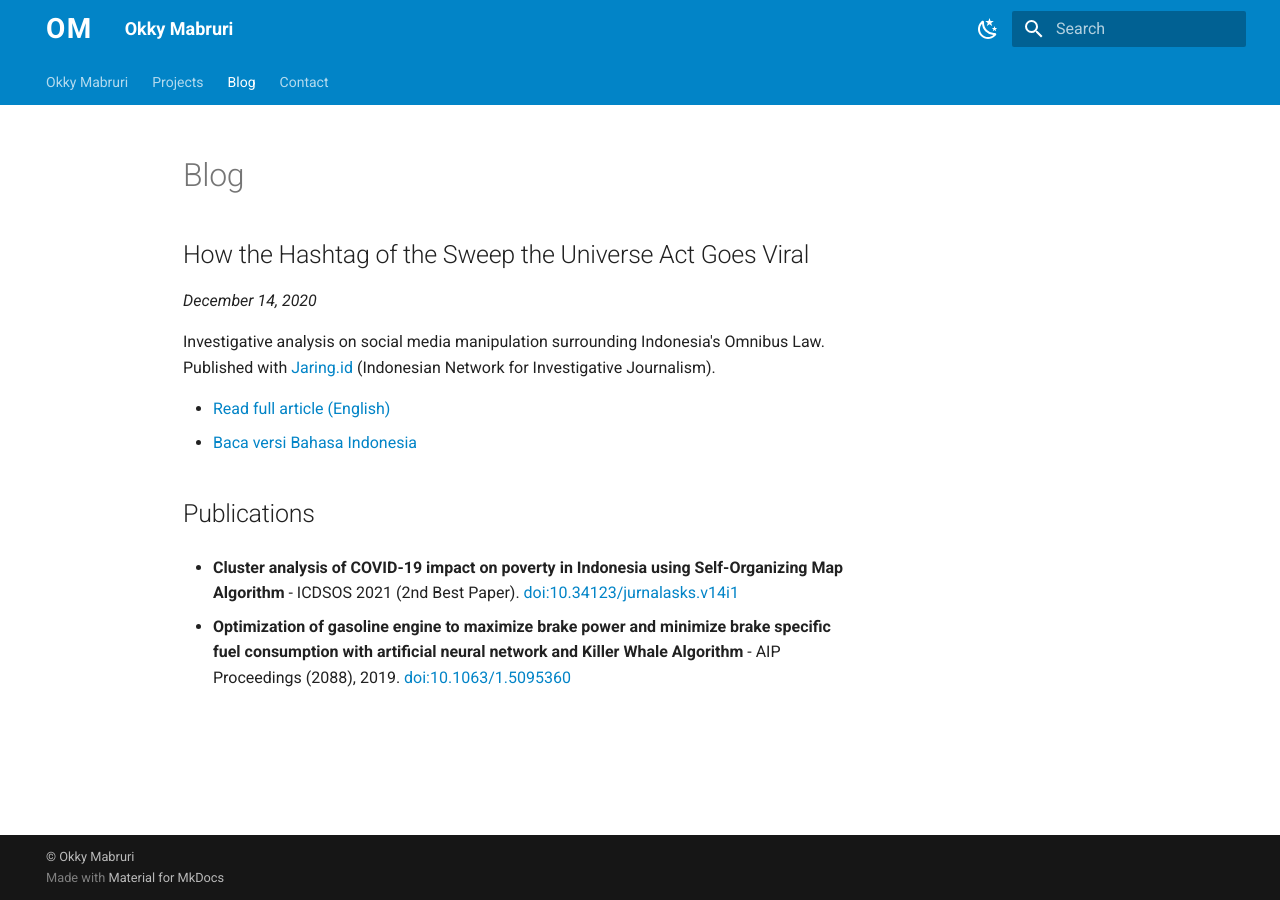
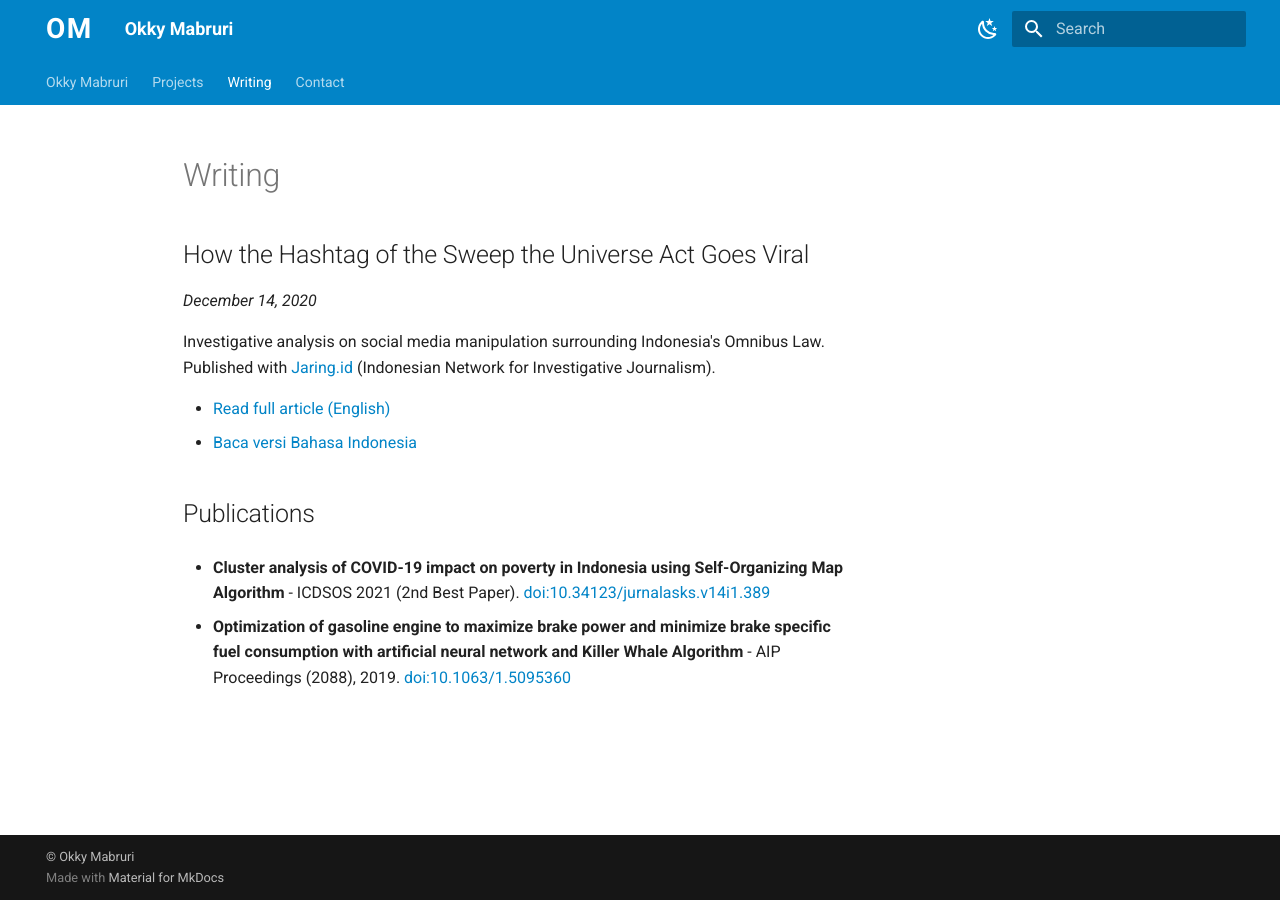
Before and after one commit to okkymabruri/okkymabruri.github.io, an MkDocs documentation site: the page built from docs/writing.md, in a window 1280 px wide. Built offline with MkDocs 1.6.1 and Material for MkDocs 9.7.7, drawn with Linux system fonts in a browser that asks for light colours.

Commit message:
chore: rename Blog tab to Writing
Update nav label and fix DOI link on writing page.

```diff
--- a/docs/writing.md
+++ b/docs/writing.md
@@ -1,4 +1,4 @@
-# Blog
+# Writing
 
 ## How the Hashtag of the Sweep the Universe Act Goes Viral
 
@@ -11,6 +11,6 @@ Investigative analysis on social media manipulation surrounding Indonesia's Omni
 
 ## Publications
 
-- **Cluster analysis of COVID-19 impact on poverty in Indonesia using Self-Organizing Map Algorithm** - ICDSOS 2021 (2nd Best Paper). [doi:10.34123/jurnalasks.v14i1](https://doi.org/10.34123/jurnalasks.v14i1)
+- **Cluster analysis of COVID-19 impact on poverty in Indonesia using Self-Organizing Map Algorithm** - ICDSOS 2021 (2nd Best Paper). [doi:10.34123/jurnalasks.v14i1.389](https://doi.org/10.34123/jurnalasks.v14i1.389)
 
 - **Optimization of gasoline engine to maximize brake power and minimize brake specific fuel consumption with artificial neural network and Killer Whale Algorithm** - AIP Proceedings (2088), 2019. [doi:10.1063/1.5095360](https://doi.org/10.1063/1.5095360)
--- a/mkdocs.yml
+++ b/mkdocs.yml
@@ -42,7 +42,7 @@ extra_css:
 nav:
   - index.md
   - Projects: projects.md
-  - Blog: writing.md
+  - Writing: writing.md
   - Contact: contact.md
 
 not_in_nav: |
```
